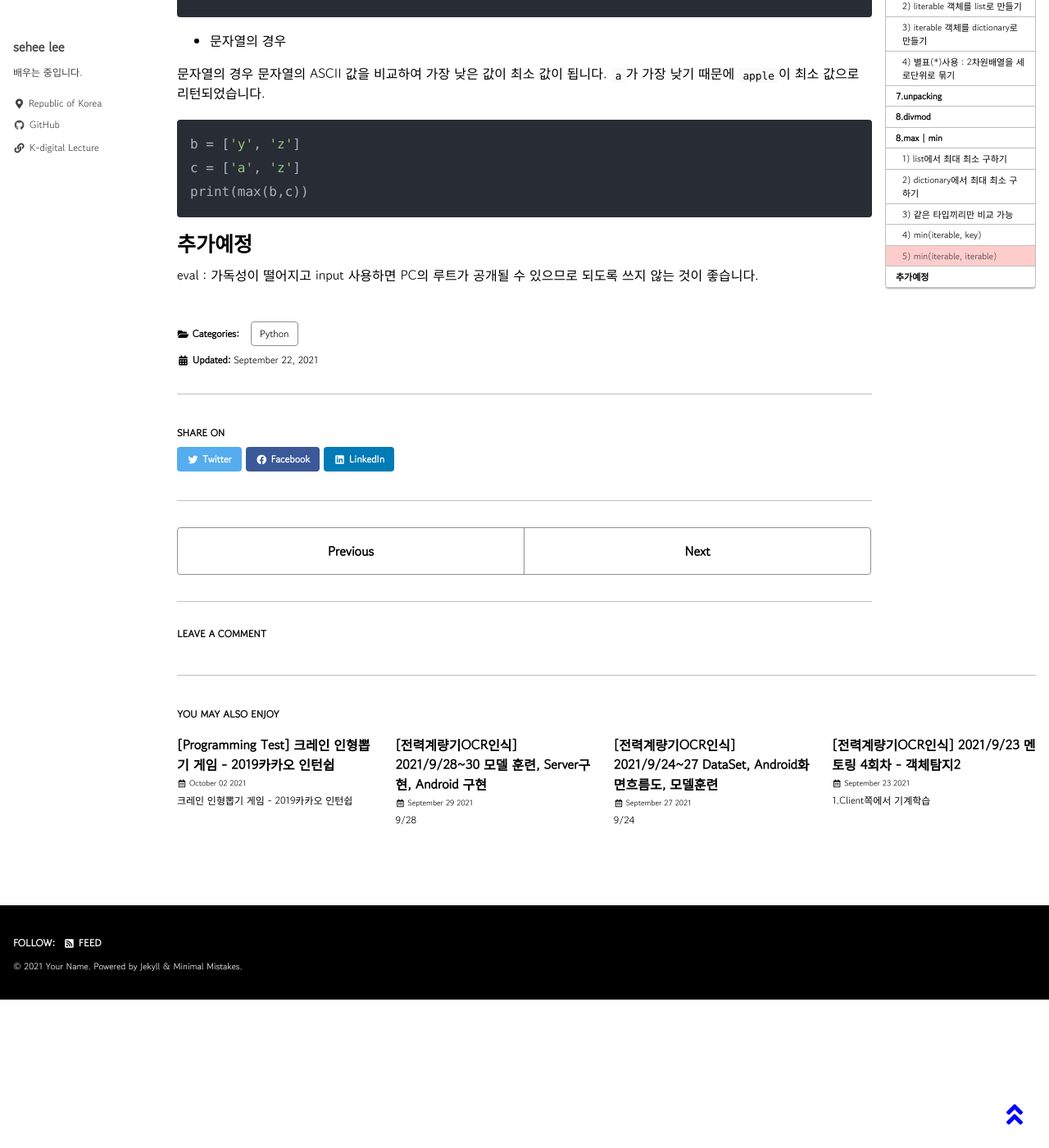
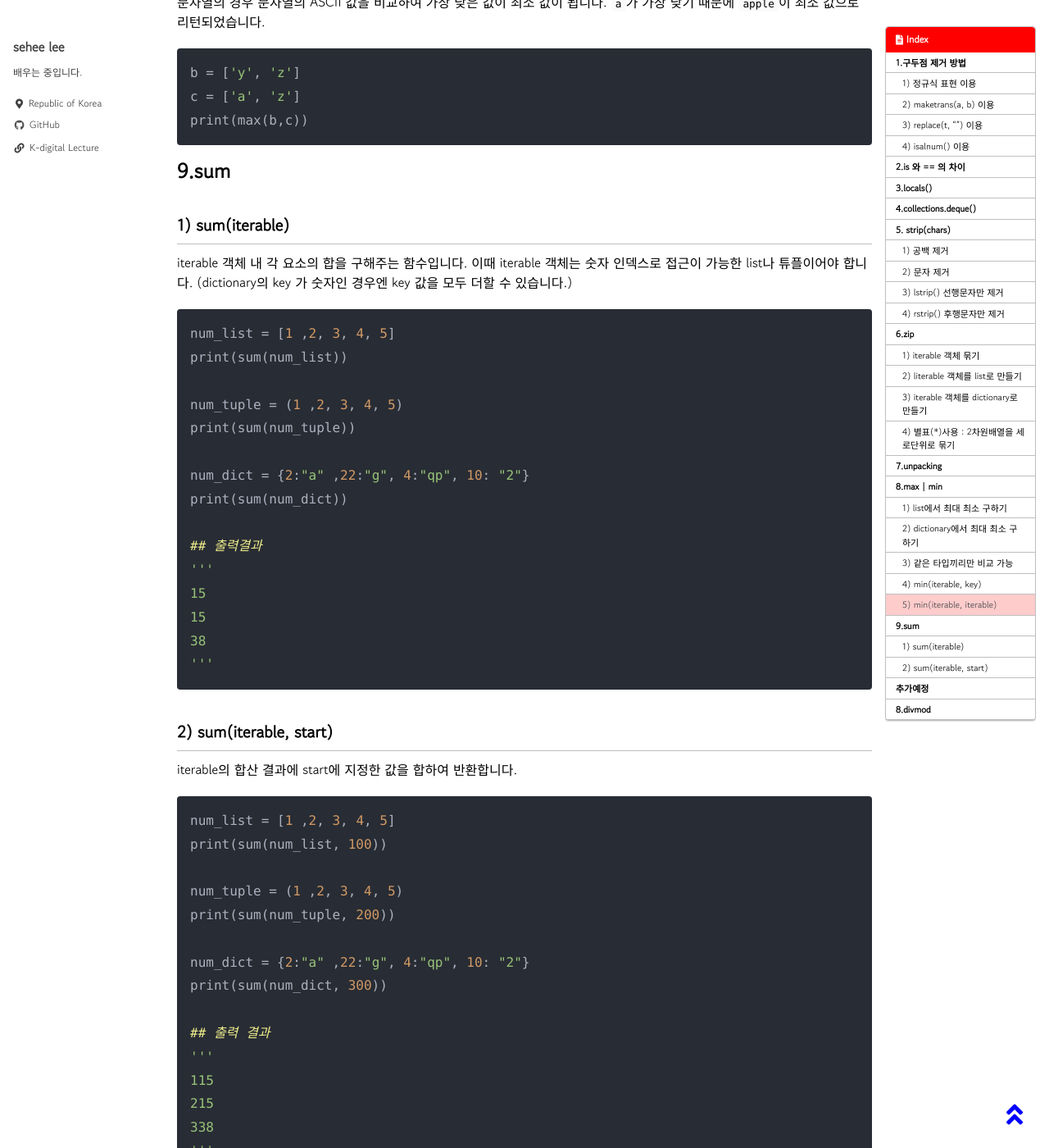
Before and after one commit to 2SEHI/2SEHI.github.io, a Jekyll site: the page built from _posts/2021-09-17-67_Python_Basic.md, in a window 1280 px wide and 1400 px high, scrolled down 9497 px. Shown: the whole window at 82% size. Built offline with Jekyll 4.4.1, drawn with Linux system fonts in a browser that asks for light colours; cached includes are drawn as plain includes; some web fonts are replaced; before the commit the page ends 10716 px from its top, so only the background shows below that; some of the changed text lies outside the part shown.

Commit message:
[포스팅] sum 함수에 대한 설명 추가

````diff
--- a/_posts/2021-09-17-67_Python_Basic.md
+++ b/_posts/2021-09-17-67_Python_Basic.md
@@ -459,6 +455,61 @@ print(max(b,c))
 
 
 
+# 9.sum
+
+## 1) sum(iterable)
+
+iterable 객체 내 각 요소의 합을 구해주는 함수입니다. 이때 iterable 객체는 숫자 인덱스로 접근이 가능한 list나 튜플이어야 합니다. (dictionary의 key 가 숫자인 경우엔 key 값을 모두 더할 수 있습니다.)
+
+```python
+num_list = [1 ,2, 3, 4, 5]
+print(sum(num_list))
+
+num_tuple = (1 ,2, 3, 4, 5)
+print(sum(num_tuple))
+
+num_dict = {2:"a" ,22:"g", 4:"qp", 10: "2"}
+print(sum(num_dict))
+
+## 출력결과
+'''
+15
+15
+38
+'''
+```
+
+
+
+## 2) sum(iterable, start)
+iterable의 합산 결과에 start에 지정한 값을 합하여 반환합니다.
+
+```python
+num_list = [1 ,2, 3, 4, 5]
+print(sum(num_list, 100))
+
+num_tuple = (1 ,2, 3, 4, 5)
+print(sum(num_tuple, 200))
+
+num_dict = {2:"a" ,22:"g", 4:"qp", 10: "2"}
+print(sum(num_dict, 300))
+
+## 출력 결과
+'''
+115
+215
+338
+'''
+```
+
+
+
 # 추가예정
 
+# 8.divmod
+
+큰 숫자일 때는 a//b, a%b 보다 유리합니다
+
+
+
 eval : 가독성이 떨어지고 input 사용하면 PC의 루트가 공개될 수 있으므로 되도록 쓰지 않는 것이 좋습니다.
````
Also changed, not shown: other parts of _posts/2021-09-17-67_Python_Basic.md (+0 -4 lines).
